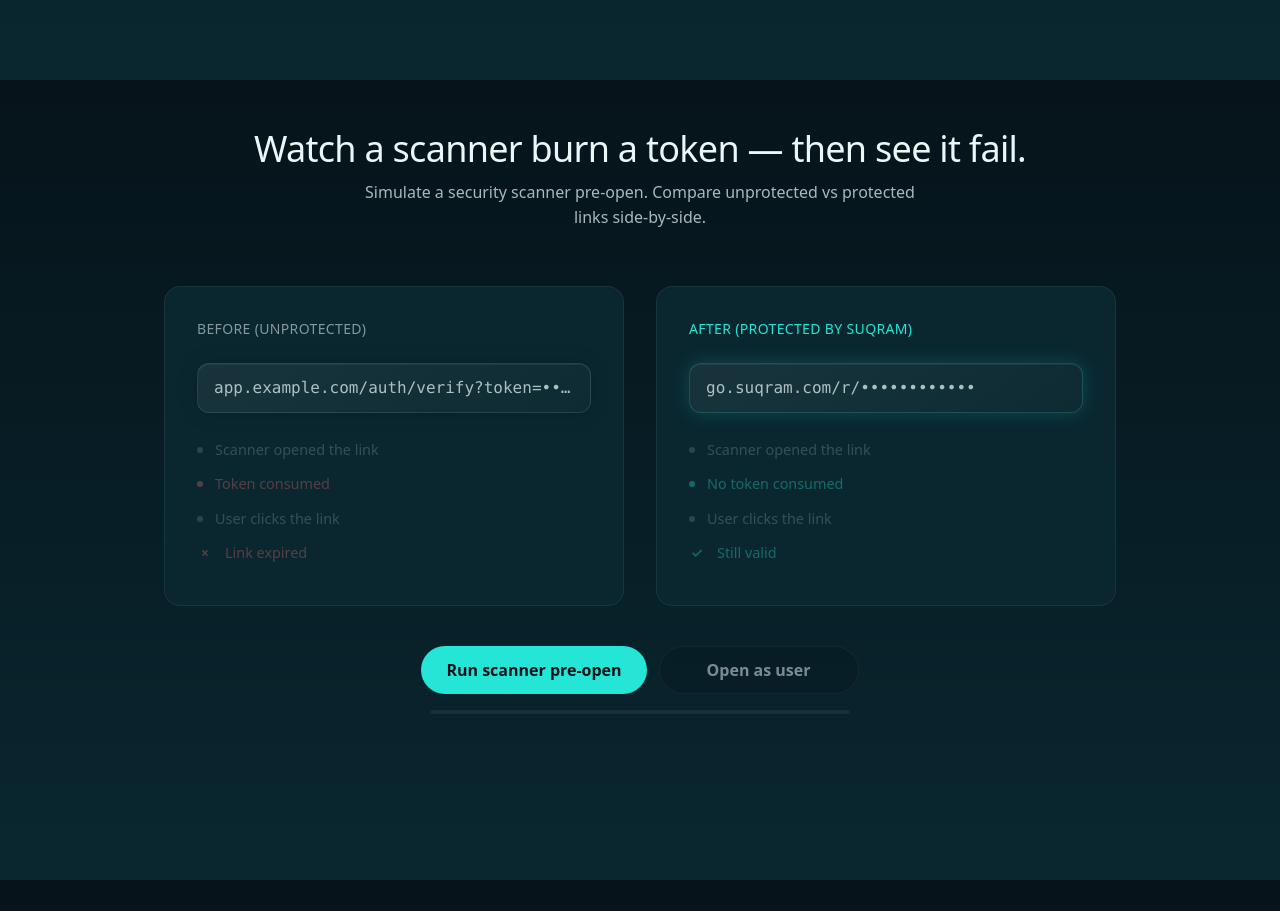
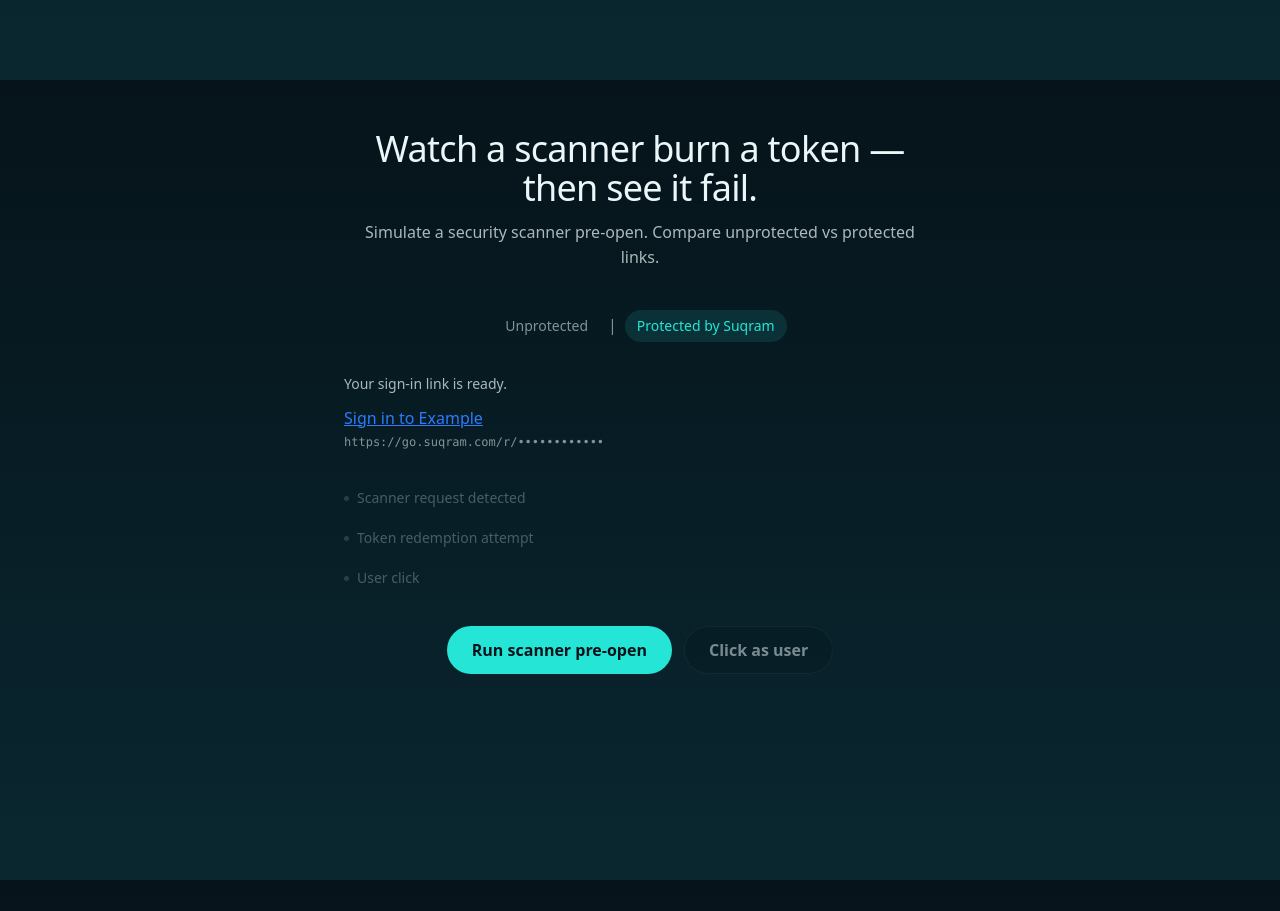
Before and after one commit to macuunamatata/Suqram, a Next.js app in the folder site/: page / in a window 1280 px wide. Shown: the part 720-1631 px from the top of the page. Built offline with nearby package versions, Linux system fonts and the light colour scheme.

Commit message:
Polish UI/UX to domained feel

```diff
--- a/site/app/components/DemoBeforeAfter.tsx
+++ b/site/app/components/DemoBeforeAfter.tsx
@@ -3,21 +3,22 @@
 import { useState, useCallback, useEffect } from "react";
 import { getRailBaseUrl } from "@/lib/railBase";
 
+type Mode = "unprotected" | "protected";
 type Phase = "idle" | "scanning" | "scanned" | "user";
-type VisibleSteps = 0 | 1 | 2;
+type VisibleRows = 0 | 1 | 2 | 3;
 
-const UNPROTECTED_PILL = "app.example.com/auth/verify?token=••••••••••••";
-const PROTECTED_PILL = "go.suqram.com/r/••••••••••••";
+const UNPROTECTED_URL = "https://app.example.com/auth/verify?token=••••••••••••";
+const PROTECTED_URL = "https://go.suqram.com/r/••••••••••••";
 
-const STEP1_MS = 200;
-const STEP2_MS = 650;
-const SCAN_DONE_MS = 1450;
-const JUST_ENABLED_PULSE_MS = 600;
+const ROW1_MS = 250;
+const ROW2_MS = 700;
+const SCAN_DONE_MS = 1500;
+const JUST_ENABLED_MS = 600;
 
 export default function DemoBeforeAfter() {
+  const [mode, setMode] = useState<Mode>("protected");
   const [phase, setPhase] = useState<Phase>("idle");
-  const [visibleSteps, setVisibleSteps] = useState<VisibleSteps>(0);
-  const [openAsUser, setOpenAsUser] = useState(false);
+  const [visibleRows, setVisibleRows] = useState<VisibleRows>(0);
   const [error, setError] = useState<string | null>(null);
   const [prefersReducedMotion, setPrefersReducedMotion] = useState(false);
   const [justEnabledUserBtn, setJustEnabledUserBtn] = useState(false);
@@ -32,14 +33,14 @@
 
   useEffect(() => {
     if (!justEnabledUserBtn) return;
-    const t = setTimeout(() => setJustEnabledUserBtn(false), JUST_ENABLED_PULSE_MS);
+    const t = setTimeout(() => setJustEnabledUserBtn(false), JUST_ENABLED_MS);
     return () => clearTimeout(t);
   }, [justEnabledUserBtn]);
 
   const runScannerPreOpen = useCallback(async () => {
     setError(null);
     setPhase("scanning");
-    setVisibleSteps(0);
+    setVisibleRows(0);
 
     const base = getRailBaseUrl();
     let tid: string | null = null;
@@ -69,19 +70,19 @@
     } catch (e) {
       setError(e instanceof Error ? e.message : "Request failed");
       setPhase("idle");
-      setVisibleSteps(0);
+      setVisibleRows(0);
       return;
     }
 
     if (prefersReducedMotion) {
-      setVisibleSteps(2);
+      setVisibleRows(2);
       setPhase("scanned");
       setJustEnabledUserBtn(true);
       return;
     }
 
-    const t1 = setTimeout(() => setVisibleSteps(1), STEP1_MS);
-    const t2 = setTimeout(() => setVisibleSteps(2), STEP2_MS);
+    const t1 = setTimeout(() => setVisibleRows(1), ROW1_MS);
+    const t2 = setTimeout(() => setVisibleRows(2), ROW2_MS);
     const t3 = setTimeout(() => {
       setPhase("scanned");
       setJustEnabledUserBtn(true);
@@ -95,106 +96,115 @@
 
   const openAsUserClick = useCallback(() => {
     setPhase("user");
-    setOpenAsUser(true);
-  }, []);
+    if (prefersReducedMotion) {
+      setVisibleRows(3);
+    } else {
+      setTimeout(() => setVisibleRows(3), 100);
+    }
+  }, [prefersReducedMotion]);
 
   const resetDemo = useCallback(() => {
     setPhase("idle");
-    setVisibleSteps(0);
-    setOpenAsUser(false);
+    setVisibleRows(0);
     setError(null);
   }, []);
 
+  const previewUrl = mode === "unprotected" ? UNPROTECTED_URL : PROTECTED_URL;
+
   return (
-    <section id="demo" className="demo-before-after py-20 sm:py-24" aria-label="Before / After demo">
+    <section id="demo" className="demo-before-after py-20 sm:py-24" aria-label="Email link demo">
       <div
-        className="mx-auto w-full max-w-[1000px] px-4 sm:px-6"
+        className="mx-auto w-full max-w-[640px] px-4 sm:px-6"
         data-phase={phase}
+        data-mode={mode}
       >
         <h2 className="section-h2 text-center">
           Watch a scanner burn a token — then see it fail.
         </h2>
         <p className="mt-3 text-center text-[var(--text2)] max-w-xl mx-auto">
-          Simulate a security scanner pre-open. Compare unprotected vs protected links side-by-side.
+          Simulate a security scanner pre-open. Compare unprotected vs protected links.
         </p>
 
-        <div className="mt-14 grid grid-cols-1 md:grid-cols-2 gap-6 md:gap-8 min-h-[320px]">
-          {/* Before (Unprotected) */}
-          <div className="demo-column rounded-2xl border border-[var(--border)] bg-[var(--card)] p-6 sm:p-8 flex flex-col transition-[border-color,box-shadow] duration-200 ease-out">
-            <h3 className="text-sm font-medium text-[var(--muted)] uppercase tracking-wide">
-              Before (Unprotected)
-            </h3>
-            <div className="mt-6 flex-1 flex flex-col">
-              <div className="demo-link-pill relative overflow-hidden">
-                <span className="demo-pill-text font-mono text-sm sm:text-base text-[var(--text2)] truncate relative z-[1]">
-                  {UNPROTECTED_PILL}
-                </span>
-                <span className="demo-pill-sheen" aria-hidden="true" />
-                <span className="demo-pill-orb" aria-hidden="true" />
+        {/* Mode toggle — no boxes */}
+        <div className="mt-10 flex justify-center gap-1">
+          <button
+            type="button"
+            onClick={() => setMode("unprotected")}
+            disabled={phase !== "idle"}
+            className={`px-3 py-1.5 text-sm font-medium rounded-full transition-colors ${
+              mode === "unprotected"
+                ? "bg-[rgba(255,255,255,0.08)] text-[var(--text)]"
+                : "text-[var(--muted)] hover:text-[var(--text2)]"
+            } ${phase !== "idle" ? "opacity-60 cursor-not-allowed" : ""}`}
+          >
+            Unprotected
+          </button>
+          <span className="text-[var(--muted)] self-center px-1" aria-hidden>|</span>
+          <button
+            type="button"
+            onClick={() => setMode("protected")}
+            disabled={phase !== "idle"}
+            className={`px-3 py-1.5 text-sm font-medium rounded-full transition-colors ${
+              mode === "protected"
+                ? "bg-[var(--accent-dim)] text-[var(--accent)]"
+                : "text-[var(--muted)] hover:text-[var(--text2)]"
+            } ${phase !== "idle" ? "opacity-60 cursor-not-allowed" : ""}`}
+          >
+            Protected by Suqram
+          </button>
         </div>
-              <div className="mt-6 demo-timeline flex flex-col gap-3">
-                <div className={`demo-timeline-item ${visibleSteps >= 1 ? "demo-timeline-visible" : ""}`}>
-                  <span className="demo-timeline-dot" />
-                  <span>Scanner opened the link</span>
-                </div>
-                <div className={`demo-timeline-item demo-timeline-outcome ${visibleSteps >= 1 ? "demo-timeline-visible" : ""}`}>
-                  <span className="demo-timeline-dot demo-timeline-dot-red demo-timeline-dot-outcome" />
-                  <span className="text-[var(--error-muted)]">Token consumed</span>
-                </div>
-                <div className={`demo-timeline-item ${visibleSteps >= 2 ? "demo-timeline-visible" : ""}`}>
-                  <span className="demo-timeline-dot" />
-                  <span>User clicks the link</span>
-                </div>
-                <div className={`demo-timeline-item demo-timeline-outcome ${visibleSteps >= 2 ? "demo-timeline-visible" : ""}`}>
-                  <span className="demo-timeline-dot demo-timeline-dot-x demo-timeline-dot-outcome" aria-hidden>×</span>
-                  <span className="text-[var(--error-muted)]">Link expired</span>
-                </div>
-              </div>
-              {openAsUser && (
-                <div className="demo-status-card demo-status-card-error mt-6" role="status">
-                  <span className="demo-status-icon demo-status-icon-x" aria-hidden>×</span>
-                  <span>Link expired</span>
-                </div>
-              )}
+
+        {/* Email snippet + event log in one relative container for packet positioning */}
+        <div className="relative mt-8">
+          <div className="demo-email-line">
+          <p className="text-[var(--text2)] text-sm">Your sign-in link is ready.</p>
+          <div className="mt-3 flex flex-col items-start gap-1">
+            <button
+              type="button"
+              className="demo-real-link relative inline-block text-left"
+              aria-disabled={phase !== "idle" && phase !== "user"}
+              tabIndex={phase === "scanning" || phase === "scanned" ? -1 : 0}
+            >
+              <span className="relative z-[1]">Sign in to Example</span>
+              <span className="demo-sweep" aria-hidden />
+            </button>
+            <p className="text-xs font-mono text-[var(--muted)] truncate max-w-full" title={previewUrl}>
+              {previewUrl}
+            </p>
           </div>
           </div>
 
-          {/* After (Protected by Suqram) */}
-          <div className="demo-column demo-column-right rounded-2xl border border-[var(--border)] bg-[var(--card)] p-6 sm:p-8 flex flex-col border-[var(--accent-dim)] transition-[border-color,box-shadow] duration-200 ease-out">
-            <h3 className="text-sm font-medium text-[var(--accent)] uppercase tracking-wide">
-              After (Protected by Suqram)
-            </h3>
-            <div className="mt-6 flex-1 flex flex-col">
-              <div className="demo-link-pill demo-link-pill-right relative overflow-hidden">
-                <span className="demo-pill-text font-mono text-sm sm:text-base text-[var(--text2)] truncate relative z-[1]">
-                  {PROTECTED_PILL}
-                </span>
-                <span className="demo-pill-sheen" aria-hidden="true" />
-                <span className="demo-pill-orb" aria-hidden="true" />
+          {/* Packet(s) — scan: drop to row 1 then row 2; user: drop to row 3 */}
+          {phase === "scanning" && <span className="demo-packet demo-packet-scan" aria-hidden />}
+          {phase === "user" && <span className="demo-packet demo-packet-user" aria-hidden />}
+
+          {/* Event log — inline, not boxed */}
+          <div className="demo-event-log mt-8 space-y-2">
+          <div className={`demo-event-row ${visibleRows >= 1 ? "demo-event-row-visible" : ""}`}>
+            <span className="demo-event-dot" />
+            <span className="flex-1 text-sm text-[var(--text2)]">Scanner request detected</span>
+            {visibleRows >= 1 && (
+              <span className="demo-event-ok text-sm" aria-hidden>✓</span>
+            )}
           </div>
-              <div className="mt-6 demo-timeline flex flex-col gap-3">
-                <div className={`demo-timeline-item ${visibleSteps >= 1 ? "demo-timeline-visible" : ""}`}>
-                  <span className="demo-timeline-dot" />
-                  <span>Scanner opened the link</span>
+          <div className={`demo-event-row ${visibleRows >= 2 ? "demo-event-row-visible" : ""}`}>
+            <span className="demo-event-dot" />
+            <span className="flex-1 text-sm text-[var(--text2)]">Token redemption attempt</span>
+            {visibleRows >= 2 && mode === "unprotected" && (
+              <span className="demo-event-bad text-sm">Token consumed ×</span>
+            )}
+            {visibleRows >= 2 && mode === "protected" && (
+              <span className="demo-event-ok text-sm">No redemption (blocked) ✓</span>
+            )}
           </div>
-                <div className={`demo-timeline-item demo-timeline-outcome ${visibleSteps >= 1 ? "demo-timeline-visible" : ""}`}>
-                  <span className="demo-timeline-dot demo-timeline-dot-green demo-timeline-dot-outcome" />
-                  <span className="text-[var(--accent)]">No token consumed</span>
-                </div>
-                <div className={`demo-timeline-item ${visibleSteps >= 2 ? "demo-timeline-visible" : ""}`}>
-                  <span className="demo-timeline-dot" />
-                  <span>User clicks the link</span>
-                </div>
-                <div className={`demo-timeline-item demo-timeline-outcome ${visibleSteps >= 2 ? "demo-timeline-visible" : ""}`}>
-                  <span className="demo-timeline-dot demo-timeline-dot-check demo-timeline-dot-outcome" aria-hidden>✓</span>
-                  <span className="text-[var(--accent)]">Still valid</span>
-                </div>
-              </div>
-              {openAsUser && (
-                <div className="demo-status-card demo-status-card-success mt-6" role="status">
-                  <span className="demo-status-icon demo-status-icon-check" aria-hidden>✓</span>
-                  <span>Success — user redeemed</span>
-                </div>
+          <div className={`demo-event-row ${visibleRows >= 3 ? "demo-event-row-visible" : ""}`}>
+            <span className="demo-event-dot" />
+            <span className="flex-1 text-sm text-[var(--text2)]">User click</span>
+            {visibleRows >= 3 && mode === "unprotected" && (
+              <span className="demo-event-bad text-sm">Link expired ×</span>
+            )}
+            {visibleRows >= 3 && mode === "protected" && (
+              <span className="demo-event-ok text-sm">Redeemed successfully ✓</span>
             )}
           </div>
         </div>
@@ -206,13 +216,13 @@
           </p>
         )}
 
-        <div className="mt-10 flex flex-col items-center gap-4">
-          <div className="flex flex-col sm:flex-row items-center justify-center gap-3">
+        {/* Buttons — minimal, no big container */}
+        <div className="mt-10 flex flex-wrap items-center justify-center gap-3">
           <button
             type="button"
             onClick={runScannerPreOpen}
             disabled={phase === "scanning"}
-              className="demo-btn-primary min-w-[200px]"
+            className="demo-btn-primary min-w-[180px]"
           >
             {phase === "scanning" ? (
               <>
@@ -229,24 +239,20 @@
             type="button"
             onClick={openAsUserClick}
             disabled={phase !== "scanned"}
-              className={`demo-btn-secondary min-w-[200px] ${justEnabledUserBtn ? "demo-just-enabled" : ""}`}
+            className={`demo-btn-secondary min-w-[140px] ${justEnabledUserBtn ? "demo-just-enabled" : ""}`}
           >
-              Open as user
+            Click as user
           </button>
           {(phase === "scanned" || phase === "user") && (
             <button
               type="button"
               onClick={resetDemo}
-                className="demo-btn-ghost min-w-[120px]"
+              className="demo-btn-ghost min-w-[80px]"
             >
               Reset
             </button>
           )}
         </div>
-          <div className="demo-progress w-full max-w-[420px]">
-            <div className="demo-progress-fill" />
-          </div>
-        </div>
       </div>
     </section>
   );
--- a/site/app/globals.css
+++ b/site/app/globals.css
@@ -424,7 +424,121 @@
     position: relative;
   }
 
-  /* Demo Before/After: link pill — masked URL, glow, gradient border, hover sheen */
+  /* Demo: email-like link + event log (no boxes) */
+  .demo-real-link {
+    color: #2b7cff;
+    text-decoration: underline;
+    font-size: 1rem;
+    font-weight: 400;
+    padding: 0;
+    border: none;
+    background: none;
+    cursor: pointer;
+    border-radius: 2px;
+    transition: color var(--duration-ui) var(--ease-out-smooth),
+      text-decoration-thickness var(--duration-ui) var(--ease-out-smooth),
+      transform var(--duration-ui) var(--ease-out-smooth);
+  }
+  .demo-real-link:hover {
+    color: #1a6ad4;
+    text-decoration-thickness: 2px;
+  }
+  .demo-real-link:active {
+    transform: translateY(1px);
+  }
+  .demo-email-line {
+    color: var(--text2);
+  }
+  .demo-sweep {
+    position: absolute;
+    left: 0;
+    right: 0;
+    top: 0;
+    bottom: 0;
+    pointer-events: none;
+    z-index: 0;
+    background: linear-gradient(
+      90deg,
+      transparent 0%,
+      transparent 40%,
+      rgba(255, 255, 255, 0.18) 50%,
+      transparent 60%,
+      transparent 100%
+    );
+    background-size: 50% 100%;
+    background-repeat: no-repeat;
+    background-position: -100% 0;
+    opacity: 0;
+  }
+  [data-phase="scanning"] .demo-sweep {
+    animation: demoLinkSweep 800ms var(--ease-out-smooth) forwards;
+  }
+  .demo-packet {
+    position: absolute;
+    left: 0.5rem;
+    width: 6px;
+    height: 6px;
+    border-radius: 50%;
+    background: rgba(255, 255, 255, 0.7);
+    box-shadow: 0 0 8px rgba(255, 255, 255, 0.4);
+    pointer-events: none;
+    z-index: 2;
+    opacity: 0;
+  }
+  .demo-packet-scan {
+    top: 2.25rem;
+  }
+  [data-phase="scanning"] .demo-packet-scan {
+    animation: demoPacketDropScan 1400ms var(--ease-out-smooth) forwards;
+  }
+  .demo-packet-user {
+    top: 2.25rem;
+  }
+  [data-phase="user"] .demo-packet-user {
+    animation: demoPacketDropUser 600ms var(--ease-out-smooth) forwards;
+  }
+  [data-phase="user"] .demo-real-link {
+    animation: demoTapLink 280ms var(--ease-out-smooth) both;
+  }
+  .demo-event-log {
+    display: flex;
+    flex-direction: column;
+    gap: 0.5rem;
+  }
+  .demo-event-row {
+    display: flex;
+    align-items: center;
+    gap: 0.5rem;
+    min-height: 1.5rem;
+    opacity: 0.4;
+    transform: translateY(4px);
+    transition: opacity 0.3s var(--ease-out-smooth), transform 0.3s var(--ease-out-smooth);
+  }
+  .demo-event-row.demo-event-row-visible {
+    opacity: 1;
+    transform: translateY(0);
+    animation: demoRowIn 0.3s var(--ease-out-smooth) both;
+  }
+  .demo-event-dot {
+    flex-shrink: 0;
+    width: 5px;
+    height: 5px;
+    border-radius: 50%;
+    background: rgba(255, 255, 255, 0.35);
+  }
+  .demo-event-row.demo-event-row-visible .demo-event-dot {
+    animation: demoDotPop 0.25s var(--ease-out-smooth) both;
+  }
+  .demo-event-ok {
+    color: #1eb8b0;
+    font-weight: 500;
+  }
+  .demo-event-bad {
+    color: rgba(220, 100, 100, 0.95);
+    font-weight: 500;
+  }
+
+  /* Demo Before/After: link pill — masked URL, glow, gradient border, hover sheen (legacy) */
   .demo-link-pill {
     position: relative;
     display: inline-flex;
@@ -635,6 +749,31 @@
   }
 
   /* Demo keyframes — scan sweep, orb, pulse, tap, shake, dots, dot pop, soft in */
+  @keyframes demoLinkSweep {
+    from { background-position: -100% 0; opacity: 0; }
+    10% { opacity: 1; }
+    to { background-position: 200% 0; opacity: 1; }
+  }
+  @keyframes demoPacketDropScan {
+    0% { opacity: 0; transform: translateY(0); }
+    10% { opacity: 1; }
+    45% { opacity: 1; transform: translateY(2.5rem); }
+    55% { opacity: 1; transform: translateY(2.5rem); }
+    100% { opacity: 1; transform: translateY(5rem); }
+  }
+  @keyframes demoPacketDropUser {
+    0% { opacity: 0; transform: translateY(0); }
+    15% { opacity: 1; }
+    100% { opacity: 1; transform: translateY(7rem); }
+  }
+  @keyframes demoRowIn {
+    from { opacity: 0; transform: translateY(6px); }
+    to { opacity: 1; transform: translateY(0); }
+  }
+  @keyframes demoTapLink {
+    0%, 100% { transform: scale(1); }
+    50% { transform: scale(1.02); }
+  }
   @keyframes demoDots {
     0%, 100% { opacity: 0.35; }
     50% { opacity: 1; }
@@ -881,6 +1020,28 @@
     .demo-btn-secondary.demo-just-enabled {
       animation: none !important;
     }
+    /* Email-link demo: no sweep, no packet, no row animation, no link tap */
+    .demo-sweep {
+      animation: none !important;
+      opacity: 0;
+    }
+    .demo-packet-scan,
+    .demo-packet-user {
+      animation: none !important;
+      opacity: 0;
+    }
+    [data-phase="user"] .demo-real-link {
+      animation: none !important;
+    }
+    .demo-event-row {
+      transition: none;
+    }
+    .demo-event-row.demo-event-row-visible {
+      animation: none !important;
+    }
+    .demo-event-row.demo-event-row-visible .demo-event-dot {
+      animation: none !important;
+    }
   }
 
   .demo-status-card-error {
```
Lines whose indentation alone changed are shown as unchanged.
